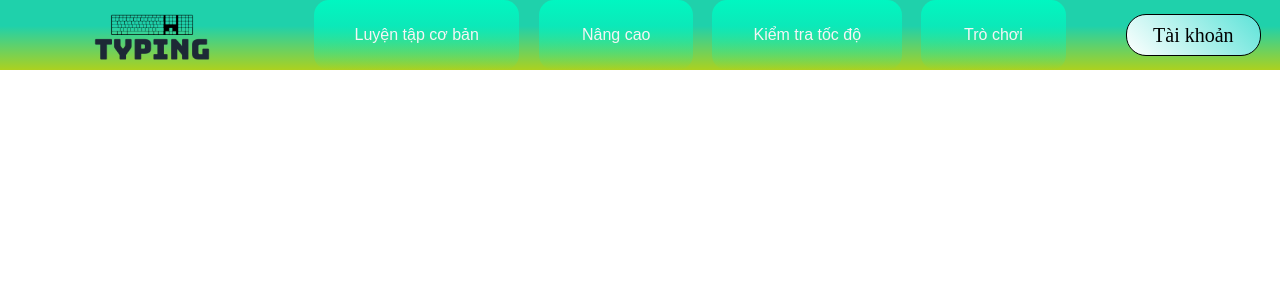
After one commit to kun09-tker/web-bu, a PHP site: page /html/nangcao.html in a window 1280 px wide. The commit adds this page. Shown: the top 300 px of the page. Run offline with PHP 8.4, Linux system fonts and the light colour scheme.

Commit message:
Thêm html nangcao

```diff
--- a/css/thanh-menu.css
+++ b/css/thanh-menu.css
@@ -62,7 +62,6 @@
 
 .active {
 	border-radius: 15px;
-	background: linear-gradient(0deg, rgba(255, 255, 255, 0.945) 5%, rgba(233, 232, 232, 0.4654236694677871) 100%);
 	color: black;
 	font-family: Arial, Helvetica, sans-serif;
 }
--- a/html/luyentapcoban.html
+++ b/html/luyentapcoban.html
@@ -16,7 +16,7 @@
                 <li class="active">
                     <div>Luyện tập cơ bản</div>
                 </li>
-                <li><a href="">Nâng cao</a></li>
+                <li><a href="nangcao.html">Nâng cao</a></li>
                 <li><a href="">Kiểm tra tốc độ</a></li>
                 <li><a href="">Trò chơi</a></li>
                 <li>
--- /dev/null
+++ b/html/nangcao.html
@@ -0,0 +1,33 @@
+<!DOCTYPE html>
+<html lang="en">
+<head>
+    <meta charset="UTF-8">
+    <meta http-equiv="X-UA-Compatible" content="IE=edge">
+    <meta name="viewport" content="width=device-width, initial-scale=1.0">
+    <title>TYPING</title>
+    <link rel="stylesheet" href="../css/thanh-menu.css">
+    <link rel="stylesheet" href="../css/NutHang.css">
+</head>
+<body>
+    <div class="menu">
+        <ul>
+            <li><img id="logo" src="../public/614d9ae7c9d44f89ab228c8ae55d3e92.png"></li>
+            <li><a href="luyentapcoban.html">
+                <div>Luyện tập cơ bản</div></a>
+            </li>
+            <li class="active"><a href="nangcao.html">Nâng cao</a></li>
+            <li><a href="">Kiểm tra tốc độ</a></li>
+            <li><a href="">Trò chơi</a></li>
+            <li>
+                <div class="Account">
+                    <div class="Account_btn">Tài khoản</div>
+                    <div class="Account_dropdown">
+                        <a href=""><img src="../public/sign-in.png">&nbsp Đăng nhập</a>
+                        <a href=""><img src="../public/add_profile_user_icon_148635.png">&nbsp Đăng ký</a>
+                    </div>
+                </div>
+            </li>
+        </ul>
+    </div>
+</body>
+</html>
```
